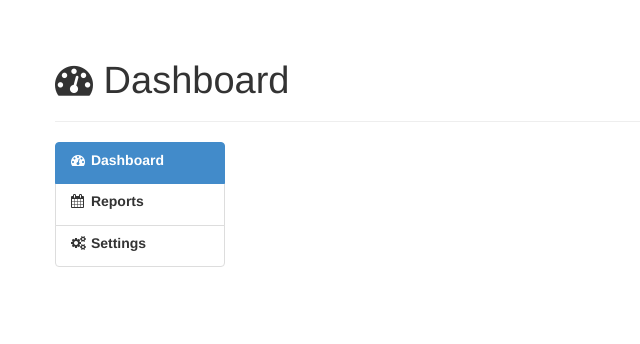
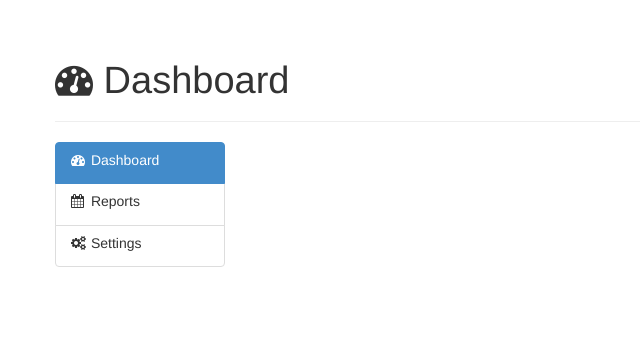
Before and after one commit to drscream/stech-uhr, a Django app: template stechuhr/templates/dashboard.html in a window 1280 px wide. Shown: the part 50-394 px from the top of the page, without its empty margins (0-640 px from the left). Run offline with Django 3.2, Linux system fonts and the light colour scheme; the template is opened without the code that fills it, so the values that code supplies are empty; some libraries are stand-ins or nearby versions.

Commit message:
reset sidebar navigation font-weight

```diff
--- a/stechuhr/static/css/bootstrap.custom.css
+++ b/stechuhr/static/css/bootstrap.custom.css
@@ -27,10 +27,6 @@ body,
 .report-header-link:hover {
 	text-decoration: none;
 	color: #000000;
-}
-
-.list-group-item-heading {
-	font-weight: bold;
 }
 
 #wrap {
```
